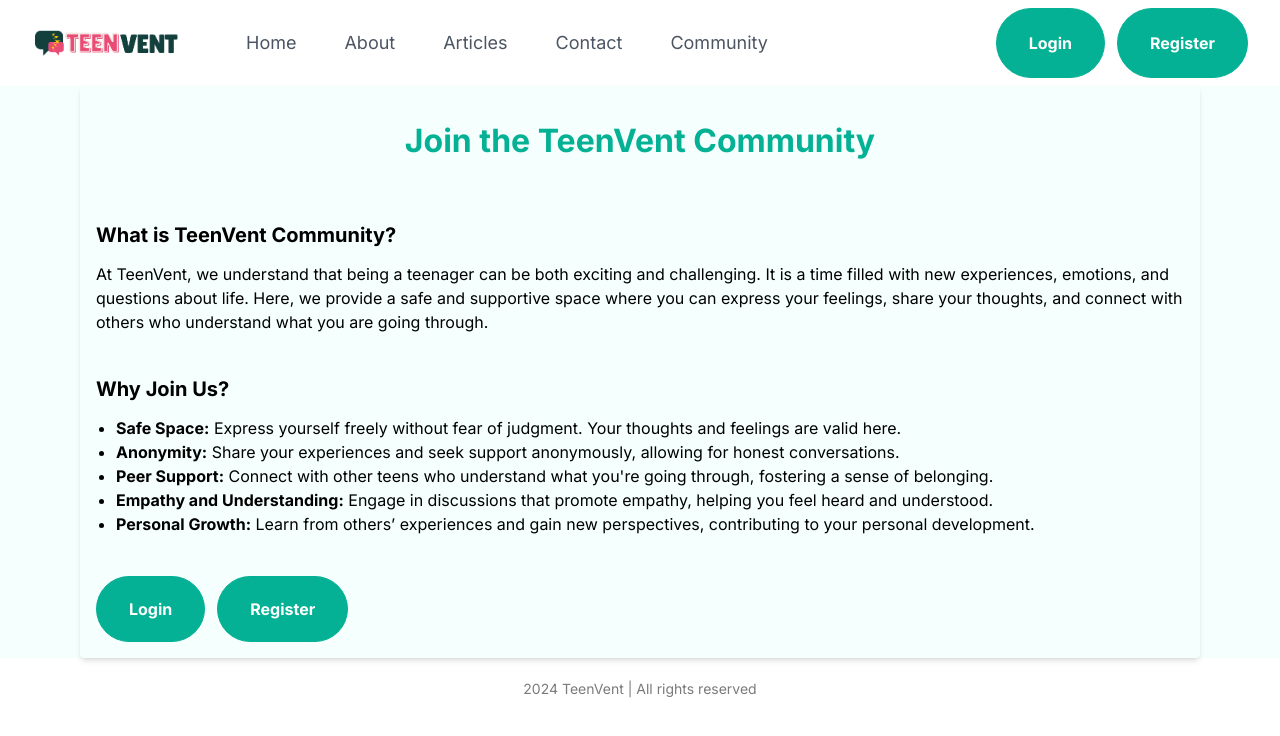
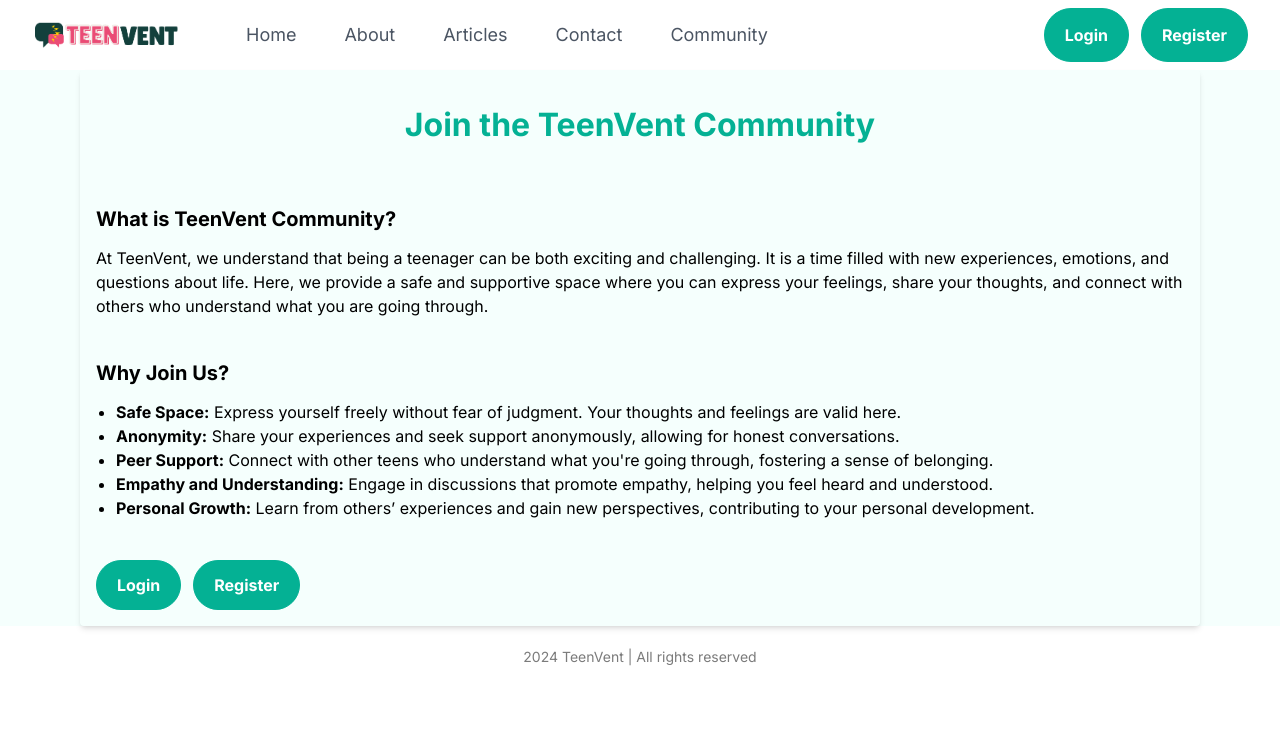
Before and after one commit to miadinh38/mental-health-app, a Next.js app in the folder frontend/: page /community in a window 1280 px wide. Shown: the top 736 px of the page. Built offline with nearby package versions, Linux system fonts and the light colour scheme; no server answers.

Commit message:
Add new util

```diff
--- a/frontend/app/globals.css
+++ b/frontend/app/globals.css
@@ -120,12 +120,16 @@ body {
     @apply border-white bg-white px-8 py-3 text-gray-90;
   }
   .btn_green  {
-    @apply border-green-600 bg-green-600 px-8 py-5 text-white hover:bg-black;
+    @apply border-green-600 bg-green-600 px-5 py-3 text-white hover:bg-black;
   }
   .btn_dark_green {
     @apply bg-green-900 px-6 py-2 text-white transition-all hover:bg-black;
   }
   .btn_dark_green_outline  {
     @apply border-gray-20 bg-green-90 px-8 py-5 text-white;
-    }
+  }
+
+  .post-card_bar {
+    @apply relative mt-2 w-0.5 grow rounded-full bg-pink-100;
+  }
 }
```
